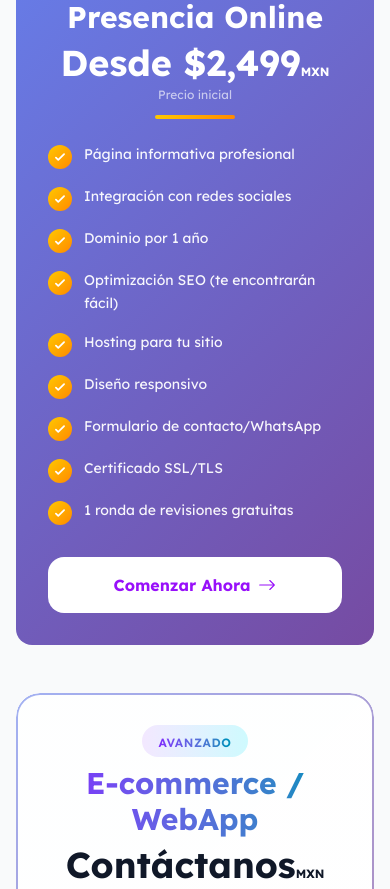
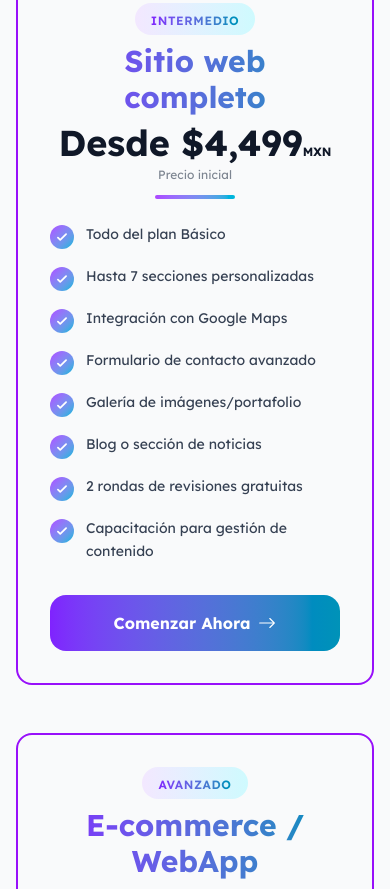
Before and after one commit to Brian07052024/NuviaPortfolio, a React (Vite) app: page / in a window 390 px wide. Shown: the part 3460-4349 px from the top of the page. Built offline with nearby package versions, Linux system fonts and the light colour scheme; what tailwindcss-animated would draw is missing.

Commit message:
Refactor components to utilize custom Intersection Observer hook and improve performance; update styles and structure for better responsiveness

```diff
--- a/index.html
+++ b/index.html
@@ -59,6 +59,7 @@
   <link rel="stylesheet" href="/src/styles/App.css">
 
   <title>Nuvia.JS - Creamos tu Página Web | Diseño Web Profesional | Cotización Gratis</title>
+  <!-- <link rel="stylesheet" href="style.css"> -->
 </head>
 
 <body class="bg-bgMain">
--- a/src/components/cards/ExperienceCard.jsx
+++ b/src/components/cards/ExperienceCard.jsx
@@ -1,7 +1,7 @@
-function ExperienceCard({ title, plan, caracteristicas, solicitado, precio }) {
+function ExperienceCard({ title, plan, caracteristicas, solicitado, precio, className = '' }) {
 
     return (
-        <div className={`relative group ${solicitado ? 'featured-card' : 'exp-cards'} w-full p-8 flex flex-col justify-between min-h-[600px] rounded-2xl transition-all duration-300 hover:-translate-y-2`}>
+        <div className={`relative group ${solicitado ? 'bg-gradient-to-br from-cyan-600 to bg-purple-600' : 'border-2 border-purple-600'} w-full p-8 flex flex-col justify-between min-h-[600px] rounded-2xl transition-all duration-300 hover:-translate-y-2 ${className}`}>
 
             {/* Badge "Más Solicitado" renovado */}
             {solicitado && (
--- a/src/components/common/Header.jsx
+++ b/src/components/common/Header.jsx
@@ -76,7 +76,7 @@ function Header() {
                 <div className="w-full max-w-7xl mx-auto flex justify-between items-center px-4 py-2">
                     {/* Logo */}
                     <div className="flex gap-3 items-center group ">
-                        <a href="/" aria-label="Ir a inicio" className="flex items-center gap-3">
+                        <a href="#hero" aria-label="Ir a inicio" className="flex items-center gap-3">
                             <div className="relative">
                                 <div className="absolute inset-0 bg-gradient-to-r from-violet-600 to-cyan-600 rounded-full blur-md opacity-0 group-hover:opacity-70 transition-opacity"></div>
                                 <img id="avatar" src="/img/logosf.webp" alt="Logo de Nuvia.JS" className="relative cursor-pointer size-11 object-contain group-hover:scale-110 transition-transform" />
--- a/src/components/sections/Services.jsx
+++ b/src/components/sections/Services.jsx
@@ -1,31 +1,12 @@
-import { useRef, useEffect, useState } from "react";
+import { useIntersectionObserver } from "../../hooks/useIntersectionObserver";
 import TitleSection from "../common/TitleSection";
 import ExperienceCard from "../cards/ExperienceCard";
 
 function Services() {
-    const experienceRef = useRef(null);
-    const [showCards, setShowCards] = useState(false);
-
-    useEffect(() => {
-        const observer = new window.IntersectionObserver(
-            ([entry]) => {
-                if (entry.isIntersecting) {
-                    setShowCards(true);
-                    observer.disconnect();
-                }
-            },
-            {
-                threshold: 0.2,
-                rootMargin: '50px'
-            }
-        );
-
-        if (experienceRef.current) {
-            observer.observe(experienceRef.current);
-        }
-
-        return () => observer.disconnect();
-    }, []);
+    const [experienceRef, showCards] = useIntersectionObserver({
+        threshold: 0.15,
+        rootMargin: '0px'
+    });
 
     return (
         <div className="flex flex-col gap-5 mx-4 mt-20" id="services" ref={experienceRef}>
@@ -41,7 +22,8 @@ function Services() {
                         plan="Intermedio"
                         title="Sitio web completo"
                         caracteristicas={["Todo del plan Básico", "Hasta 7 secciones personalizadas", "Integración con Google Maps", "Formulario de contacto avanzado", "Galería de imágenes/portafolio", "Blog o sección de noticias", "2 rondas de revisiones gratuitas", "Capacitación para gestión de contenido"]}
-                        precio={"Desde $3,999"}
+                        precio={"Desde $4,499"}
+                        className="order-2 lg:order-1"
                     />
                     <ExperienceCard
                         plan="Básico"
@@ -49,12 +31,14 @@ function Services() {
                         caracteristicas={["Página informativa profesional", "Integración con redes sociales", "Dominio por 1 año", "Optimización SEO (te encontrarán fácil)", "Hosting para tu sitio", "Diseño responsivo", "Formulario de contacto/WhatsApp", "Certificado SSL/TLS", "1 ronda de revisiones gratuitas"]}
                         solicitado={true}
                         precio={"Desde $2,499"}
+                        className="order-1 lg:order-2"
                     />
                     <ExperienceCard
                         plan="Avanzado"
                         title="E-commerce / WebApp"
                         caracteristicas={["Todo de los planes anteriores", "Tienda online completa o WebApp a medida", "Sistema de carrito de compras", "Pasarelas de pago (Stripe)", "Panel de administración personalizado", "Correos corporativos profesionales (@tunegocio.com)", "SEO avanzado + Google Analytics", "Soporte técnico prioritario", "3 rondas de revisiones gratuitas"]}
                         precio={"Contáctanos"}
+                        className="order-3"
                     />
                 </div>
             </div>
--- /dev/null
+++ b/src/hooks/useIntersectionObserver.js
@@ -0,0 +1,59 @@
+import { useEffect, useRef, useState } from 'react';
+
+/**
+ * Hook personalizado para manejar Intersection Observer de forma optimizada
+ * @param {Object} options - Opciones para el IntersectionObserver
+ * @param {number} options.threshold - Porcentaje de visibilidad para activar (0-1)
+ * @param {string} options.rootMargin - Margen adicional para activar antes/después
+ * @param {boolean} options.triggerOnce - Si debe activarse solo una vez (default: true)
+ * @returns {[React.RefObject, boolean]} - [ref para el elemento, isVisible]
+ */
+export function useIntersectionObserver(options = {}) {
+    const {
+        threshold = 0.15,
+        rootMargin = '0px',
+        triggerOnce = true
+    } = options;
+
+    const elementRef = useRef(null);
+    const [isVisible, setIsVisible] = useState(false);
+    const observerRef = useRef(null);
+
+    useEffect(() => {
+        const element = elementRef.current;
+        if (!element) return;
+
+        // Crear observer solo una vez
+        observerRef.current = new IntersectionObserver(
+            ([entry]) => {
+                if (entry.isIntersecting) {
+                    setIsVisible(true);
+
+                    // Si solo queremos que se active una vez, desconectamos
+                    if (triggerOnce && observerRef.current) {
+                        observerRef.current.disconnect();
+                    }
+                } else if (!triggerOnce) {
+                    // Si no es triggerOnce, permitimos que se oculte de nuevo
+                    setIsVisible(false);
+                }
+            },
+            {
+                threshold,
+                rootMargin,
+            }
+        );
+
+        // Observar el elemento
+        observerRef.current.observe(element);
+
+        // Cleanup
+        return () => {
+            if (observerRef.current) {
+                observerRef.current.disconnect();
+            }
+        };
+    }, [threshold, rootMargin, triggerOnce]);
+
+    return [elementRef, isVisible];
+}
--- a/src/pages/Hero.jsx
+++ b/src/pages/Hero.jsx
@@ -5,7 +5,7 @@ function Hero() {
     return (
         <div className='relative h-lvh flex justify-center items-center overflow-hidden' id='hero'>
             {/* Fondo animado con gradiente */}
-            <div class="absolute h-full w-full bg-gray-950"><div class="absolute bottom-0 left-0 right-0 top-0 bg-[linear-gradient(to_right,#4f4f4f2e_1px,transparent_1px),linear-gradient(to_bottom,#4f4f4f2e_1px,transparent_1px)] bg-[size:14px_24px] [mask-image:radial-gradient(ellipse_60%_50%_at_50%_0%,#000_70%,transparent_100%)]"></div></div>
+            <div className="absolute h-full w-full bg-gray-950"><div className="absolute bottom-0 left-0 right-0 top-0 bg-[linear-gradient(to_right,#4f4f4f2e_1px,transparent_1px),linear-gradient(to_bottom,#4f4f4f2e_1px,transparent_1px)] bg-[size:14px_24px] [mask-image:radial-gradient(ellipse_60%_50%_at_50%_0%,#000_70%,transparent_100%)]"></div></div>
             {/* Partícula flotante - centrada en el Hero */}
             {/* <div className="absolute top-1/2 left-1/2 transform -translate-x-1/2 -translate-y-1/2 size-96 bg-violet-500/30 rounded-full blur-xl animate-pulse-slow z-10 pointer-events-none"></div> */}
 
--- a/src/styles/App.css
+++ b/src/styles/App.css
@@ -31,33 +31,9 @@
 
   --font-sans: "Lexend", system-ui, sans-serif;
 
-  --animate-fade-out: sacar 0.6s ease forwards;
 
-  @keyframes sacar{
-    0%{
-      opacity: 1;
-    }
-    100%{
-      opacity: 0;
-      display: none;
-    }
-  }
 }
 
-/* Glassmorphism effect */
-.glass {
-  background: rgba(255, 255, 255, 0.1);
-  backdrop-filter: blur(10px);
-  -webkit-backdrop-filter: blur(10px);
-  border: 1px solid rgba(255, 255, 255, 0.2);
-}
-
-.glass-dark {
-  background: rgba(0, 0, 0, 0.2);
-  backdrop-filter: blur(10px);
-  -webkit-backdrop-filter: blur(10px);
-  border: 1px solid rgba(255, 255, 255, 0.1);
-}
 
 /* Badge con borde animado giratorio */
 .rotating-border-badge {
@@ -114,93 +90,7 @@
 }
 
 
-/* Card con borde gradiente moderno */
-.exp-cards {
-  position: relative;
-  border-radius: 24px;
-  overflow: hidden;
-  z-index: 0;
-  background: linear-gradient(135deg, rgba(255, 255, 255, 0.9) 0%, rgba(255, 255, 255, 0.95) 100%);
-  transition: all 0.3s ease;
-}
-
-.exp-cards::before {
-  content: "";
-  position: absolute;
-  inset: 0;
-  border-radius: 24px;
-  padding: 2px;
-  background: linear-gradient(135deg, #667eea 0%, #764ba2 50%, #22d3ee 100%);
-  -webkit-mask:
-    linear-gradient(#fff 0 0) content-box,
-    linear-gradient(#fff 0 0);
-  mask:
-    linear-gradient(#fff 0 0) content-box,
-    linear-gradient(#fff 0 0);
-  -webkit-mask-composite: xor;
-  mask-composite: exclude;
-  z-index: 1;
-  pointer-events: none;
-  opacity: 0.6;
-  transition: opacity 0.3s ease;
-}
-
-.exp-cards:hover::before {
-  opacity: 1;
-}
-
-.exp-cards:hover {
-  transform: translateY(-8px);
-  box-shadow: 0 20px 60px rgba(99, 102, 241, 0.3);
-}
-
-.exp-cards > * {
-  position: relative;
-  z-index: 2;
-}
-
-/* Featured card spotlight */
-.featured-card {
-  position: relative;
-  background: linear-gradient(135deg, #667eea 0%, #764ba2 100%);
-}
-
-
-/* Hover card effect */
-.hover-lift {
-  transition: all 0.3s cubic-bezier(0.4, 0, 0.2, 1);
-}
-
-.hover-lift:hover {
-  transform: translateY(-4px);
-  box-shadow: 0 12px 40px rgba(99, 102, 241, 0.2);
-}
-
-/* Shimmer effect */
-.shimmer {
-  background: linear-gradient(
-    90deg,
-    transparent 0%,
-    rgba(255, 255, 255, 0.3) 50%,
-    transparent 100%
-  );
-  background-size: 200% 100%;
-  animation: shimmer 2s infinite;
-}
-
-@keyframes shimmer {
-  0% {
-    background-position: -200% 0;
-  }
-  100% {
-    background-position: 200% 0;
-  }
-}
-
 /* Smooth scroll */
-.baja{
-  height: 1px;
-}
 
 html {
   scroll-behavior: smooth;
@@ -209,21 +99,3 @@ html {
 body {
   overflow-x: hidden;
 }
-
-/* Custom scrollbar */
-::-webkit-scrollbar {
-  width: 10px;
-}
-
-::-webkit-scrollbar-track {
-  background: #f1f1f1;
-}
-
-::-webkit-scrollbar-thumb {
-  background: linear-gradient(135deg, #667eea 0%, #764ba2 100%);
-  border-radius: 5px;
-}
-
-::-webkit-scrollbar-thumb:hover {
-  background: linear-gradient(135deg, #764ba2 0%, #667eea 100%);
-}
--- a/tailwind.config.js
+++ b/tailwind.config.js
@@ -45,7 +45,6 @@ module.exports = {
         'float': 'float 6s ease-in-out infinite',
         'pulse-slow': 'pulse 4s cubic-bezier(0.4, 0, 0.6, 1) infinite',
         'gradient': 'gradient 8s linear infinite',
-        'shimmer': 'shimmer 2s linear infinite',
       },
       keyframes: {
         float: {
@@ -56,10 +55,6 @@ module.exports = {
           '0%, 100%': { backgroundPosition: '0% 50%' },
           '50%': { backgroundPosition: '100% 50%' },
         },
-        shimmer: {
-          '0%': { backgroundPosition: '-1000px 0' },
-          '100%': { backgroundPosition: '1000px 0' },
-        },
       },
     },
   },
```
Also changed, not shown: src/components/sections/AboutUs.jsx (+6 -26 lines), src/components/sections/Contact.jsx (+5 -24 lines), src/components/sections/Projects.jsx (+12 -26 lines), style.css (added, +9 -0 lines).
